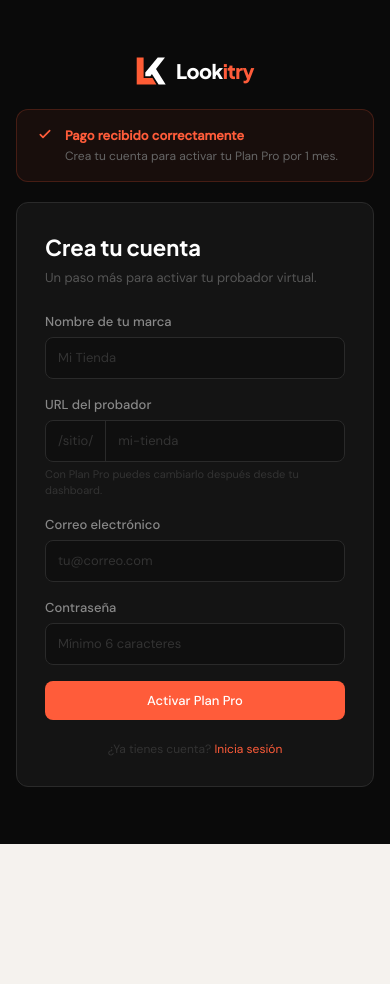
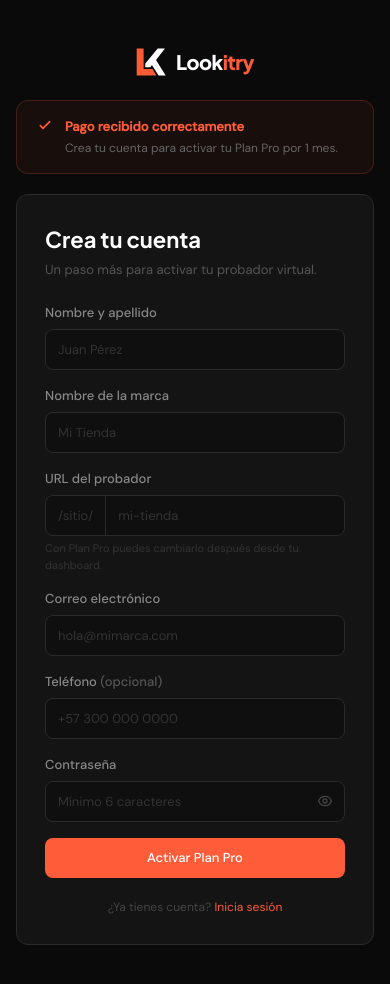
Before and after one commit to depper-IA/Lookitry, a Next.js app in the folder frontend/: page /registro-pro in a window 390 px wide. Shown: the top 984 px of the page. Before the commit the page ends 844 px from the top, so only its background shows below. Built offline with nearby package versions, Linux system fonts and the light colour scheme; no server answers.

Commit message:
fix: registro-pro - agregar todos los campos del trial (contact_name, phone, slug auto, password toggle, fingerprint)

```diff
--- a/frontend/src/app/registro-pro/page.tsx
+++ b/frontend/src/app/registro-pro/page.tsx
@@ -1,11 +1,38 @@
 'use client';
 
-import { useState, Suspense } from 'react';
+import { useState, useEffect, Suspense } from 'react';
 import { useSearchParams, useRouter } from 'next/navigation';
 import Link from 'next/link';
 import Image from 'next/image';
 
 const API_URL = process.env.NEXT_PUBLIC_API_URL || 'https://api.pruebalo.wilkiedevs.com';
+
+async function getFingerprint(): Promise<string | null> {
+  try {
+    const canvas = document.createElement('canvas');
+    const ctx = canvas.getContext('2d');
+    if (ctx) {
+      ctx.textBaseline = 'top';
+      ctx.font = '14px Arial';
+      ctx.fillText('fingerprint', 2, 2);
+    }
+    const nav = [
+      navigator.userAgent,
+      navigator.language,
+      screen.width + 'x' + screen.height,
+      new Date().getTimezoneOffset(),
+      canvas.toDataURL(),
+    ].join('|');
+    let hash = 0;
+    for (let i = 0; i < nav.length; i++) {
+      hash = ((hash << 5) - hash) + nav.charCodeAt(i);
+      hash |= 0;
+    }
+    return Math.abs(hash).toString(36);
+  } catch {
+    return null;
+  }
+}
 
 function IconCheck() {
   return (
@@ -17,9 +44,28 @@ function IconCheck() {
 
 function IconSpinner() {
   return (
-    <svg className="w-4 h-4 animate-spin" fill="none" viewBox="0 0 24 24" stroke="currentColor" strokeWidth={2}>
-      <path strokeLinecap="round" strokeLinejoin="round"
-        d="M4 4v5h.582m15.356 2A8.001 8.001 0 004.582 9m0 0H9m11 11v-5h-.581m0 0a8.003 8.003 0 01-15.357-2m15.357 2H15" />
+    <svg className="w-4 h-4 animate-spin" fill="none" viewBox="0 0 24 24">
+      <circle className="opacity-25" cx="12" cy="12" r="10" stroke="currentColor" strokeWidth="4" />
+      <path className="opacity-75" fill="currentColor" d="M4 12a8 8 0 018-8v8H4z" />
+    </svg>
+  );
+}
+
+function EyeIcon() {
+  return (
+    <svg className="w-4 h-4" fill="none" stroke="currentColor" viewBox="0 0 24 24">
+      <path strokeLinecap="round" strokeLinejoin="round" strokeWidth={2} d="M15 12a3 3 0 11-6 0 3 3 0 016 0z" />
+      <path strokeLinecap="round" strokeLinejoin="round" strokeWidth={2}
+        d="M2.458 12C3.732 7.943 7.523 5 12 5c4.478 0 8.268 2.943 9.542 7-1.274 4.057-5.064 7-9.542 7-4.477 0-8.268-2.943-9.542-7z" />
+    </svg>
+  );
+}
+
+function EyeOffIcon() {
+  return (
+    <svg className="w-4 h-4" fill="none" stroke="currentColor" viewBox="0 0 24 24">
+      <path strokeLinecap="round" strokeLinejoin="round" strokeWidth={2}
+        d="M13.875 18.825A10.05 10.05 0 0112 19c-4.478 0-8.268-2.943-9.543-7a9.97 9.97 0 011.563-3.029m5.858.908a3 3 0 114.243 4.243M9.878 9.878l4.242 4.242M9.88 9.88l-3.29-3.29m7.532 7.532l3.29 3.29M3 3l3.59 3.59m0 0A9.953 9.953 0 0112 5c4.478 0 8.268 2.943 9.543 7a10.025 10.025 0 01-4.132 5.411m0 0L21 21" />
     </svg>
   );
 }
@@ -31,29 +77,48 @@ function RegistroProContent() {
   const months = Number(searchParams.get('months') || 1);
   const ref = searchParams.get('ref') || '';
 
-  const [form, setForm] = useState({ name: '', email: '', password: '', slug: '' });
+  const [form, setForm] = useState({
+    contact_name: '',
+    name: '',
+    slug: '',
+    email: '',
+    phone: '',
+    password: '',
+  });
   const [errors, setErrors] = useState<Record<string, string>>({});
   const [loading, setLoading] = useState(false);
   const [apiError, setApiError] = useState('');
+  const [showPassword, setShowPassword] = useState(false);
+  const [fingerprint, setFingerprint] = useState<string | null>(null);
+
+  useEffect(() => {
+    getFingerprint().then(setFingerprint);
+  }, []);
 
   function handleChange(e: React.ChangeEvent<HTMLInputElement>) {
     const { name, value } = e.target;
-    setForm(prev => ({ ...prev, [name]: value }));
-    if (name === 'name' && !form.slug) {
-      setForm(prev => ({
-        ...prev,
-        slug: value.toLowerCase().replace(/[^a-z0-9\s-]/g, '').replace(/\s+/g, '-').replace(/-+/g, '-').trim(),
-      }));
+    if (name === 'name') {
+      const slug = value
+        .toLowerCase()
+        .normalize('NFD')
+        .replace(/[\u0300-\u036f]/g, '')
+        .replace(/[^a-z0-9\s-]/g, '')
+        .trim()
+        .replace(/\s+/g, '-');
+      setForm(prev => ({ ...prev, name: value, slug }));
+    } else {
+      setForm(prev => ({ ...prev, [name]: value }));
     }
     if (errors[name]) setErrors(prev => { const e = { ...prev }; delete e[name]; return e; });
   }
 
   function validate() {
     const e: Record<string, string> = {};
-    if (!form.name.trim() || form.name.length < 2) e.name = 'Mínimo 2 caracteres';
+    if (!form.contact_name.trim() || form.contact_name.trim().length < 3) e.contact_name = 'Mínimo 3 caracteres';
+    if (!form.name.trim() || form.name.trim().length < 2) e.name = 'Mínimo 2 caracteres';
+    if (!/^[a-z0-9-]{3,}$/.test(form.slug)) e.slug = 'Solo minúsculas, números y guiones (mín. 3 caracteres)';
     if (!/^[^\s@]+@[^\s@]+\.[^\s@]+$/.test(form.email)) e.email = 'Email inválido';
     if (form.password.length < 6) e.password = 'Mínimo 6 caracteres';
-    if (!/^[a-z0-9-]{3,}$/.test(form.slug)) e.slug = 'Solo minúsculas, números y guiones (mín. 3 caracteres)';
     setErrors(e);
     return Object.keys(e).length === 0;
   }
@@ -67,11 +132,12 @@ function RegistroProContent() {
       const res = await fetch(`${API_URL}/api/auth/register`, {
         method: 'POST',
         headers: { 'Content-Type': 'application/json' },
-        body: JSON.stringify({ name: form.name, email: form.email, password: form.password, slug: form.slug }),
+        body: JSON.stringify({ ...form, fingerprint }),
       });
       const data = await res.json();
       if (!res.ok) { setApiError(data.message || 'Error al crear la cuenta'); return; }
       localStorage.setItem('token', data.token);
+      localStorage.setItem('brandToken', data.token);
       localStorage.setItem('brand', JSON.stringify(data.brand));
       router.push(`/pago-exitoso?plan=PRO&months=${months}&ref=${ref}`);
     } catch {
@@ -85,7 +151,6 @@ function RegistroProContent() {
     <main className="min-h-screen flex items-center justify-center px-4 py-12 bg-[#0a0a0a]">
       <div className="w-full max-w-md">
 
-        {/* Logo */}
         <div className="flex justify-center mb-6">
           <Link href="/" className="flex items-center gap-2.5">
             <Image src="/logo.svg" alt="Lookitry" width={28} height={28} className="object-contain h-7 w-auto" priority />
@@ -95,7 +160,6 @@ function RegistroProContent() {
           </Link>
         </div>
 
-        {/* Confirmación de pago */}
         <div className="bg-[rgba(255,92,58,0.06)] border border-[rgba(255,92,58,0.2)] rounded-xl px-5 py-4 mb-5 flex items-start gap-3">
           <IconCheck />
           <div>
@@ -107,12 +171,8 @@ function RegistroProContent() {
         </div>
 
         <div className="bg-[#141414] border border-[#2a2a2a] rounded-xl p-7 md:p-8">
-          <h1 className="font-syne font-bold text-[22px] text-white mb-1">
-            Crea tu cuenta
-          </h1>
-          <p className="text-[13px] text-[#555] mb-6">
-            Un paso más para activar tu probador virtual.
-          </p>
+          <h1 className="font-syne font-bold text-[22px] text-white mb-1">Crea tu cuenta</h1>
+          <p className="text-[13px] text-[#555] mb-6">Un paso más para activar tu probador virtual.</p>
 
           {apiError && (
             <div className="bg-[#1f0f0f] border border-[#5a1a1a] text-[#ff6b6b] text-[13px] px-4 py-3 rounded-lg mb-5">
@@ -121,21 +181,37 @@ function RegistroProContent() {
           )}
 
           <form onSubmit={handleSubmit} className="space-y-4">
+
+            {/* Nombre y apellido */}
             <div>
-              <label className="block text-[13px] font-medium text-[#888] mb-1.5">Nombre de tu marca</label>
+              <label className="block text-[13px] font-medium text-[#888] mb-1.5">Nombre y apellido</label>
               <input
-                name="name" type="text" value={form.name} onChange={handleChange} placeholder="Mi Tienda"
+                name="contact_name" type="text" value={form.contact_name} onChange={handleChange}
+                placeholder="Juan Pérez" required minLength={3}
+                className={`w-full bg-[#0f0f0f] border ${errors.contact_name ? 'border-[#5a1a1a]' : 'border-[#2a2a2a]'} rounded-lg px-3 py-2.5 text-[13px] text-white placeholder-[#333] focus:outline-none focus:border-[#FF5C3A] transition-colors`}
+              />
+              {errors.contact_name && <p className="text-[11px] text-[#ff6b6b] mt-1">{errors.contact_name}</p>}
+            </div>
+
+            {/* Nombre de la marca */}
+            <div>
+              <label className="block text-[13px] font-medium text-[#888] mb-1.5">Nombre de la marca</label>
+              <input
+                name="name" type="text" value={form.name} onChange={handleChange}
+                placeholder="Mi Tienda" required
                 className={`w-full bg-[#0f0f0f] border ${errors.name ? 'border-[#5a1a1a]' : 'border-[#2a2a2a]'} rounded-lg px-3 py-2.5 text-[13px] text-white placeholder-[#333] focus:outline-none focus:border-[#FF5C3A] transition-colors`}
               />
               {errors.name && <p className="text-[11px] text-[#ff6b6b] mt-1">{errors.name}</p>}
             </div>
 
+            {/* Slug */}
             <div>
               <label className="block text-[13px] font-medium text-[#888] mb-1.5">URL del probador</label>
               <div className={`flex bg-[#0f0f0f] border ${errors.slug ? 'border-[#5a1a1a]' : 'border-[#2a2a2a]'} rounded-lg overflow-hidden focus-within:border-[#FF5C3A] transition-colors`}>
                 <span className="inline-flex items-center px-3 text-[#333] text-[13px] border-r border-[#2a2a2a]">/sitio/</span>
                 <input
-                  name="slug" type="text" value={form.slug} onChange={handleChange} placeholder="mi-tienda"
+                  name="slug" type="text" value={form.slug} onChange={handleChange}
+                  placeholder="mi-tienda" required
                   className="flex-1 px-3 py-2.5 text-[13px] text-white bg-transparent focus:outline-none placeholder-[#333]"
                 />
               </div>
@@ -143,21 +219,45 @@ function RegistroProContent() {
               <p className="text-[11px] text-[#333] mt-1">Con Plan Pro puedes cambiarlo después desde tu dashboard.</p>
             </div>
 
+            {/* Email */}
             <div>
               <label className="block text-[13px] font-medium text-[#888] mb-1.5">Correo electrónico</label>
               <input
-                name="email" type="email" value={form.email} onChange={handleChange} placeholder="tu@correo.com"
+                name="email" type="email" value={form.email} onChange={handleChange}
+                placeholder="hola@mimarca.com" required
                 className={`w-full bg-[#0f0f0f] border ${errors.email ? 'border-[#5a1a1a]' : 'border-[#2a2a2a]'} rounded-lg px-3 py-2.5 text-[13px] text-white placeholder-[#333] focus:outline-none focus:border-[#FF5C3A] transition-colors`}
               />
               {errors.email && <p className="text-[11px] text-[#ff6b6b] mt-1">{errors.email}</p>}
             </div>
 
+            {/* Teléfono (opcional) */}
+            <div>
+              <label className="block text-[13px] font-medium text-[#888] mb-1.5">
+                Teléfono <span className="text-[#555]">(opcional)</span>
+              </label>
+              <input
+                name="phone" type="tel" value={form.phone} onChange={handleChange}
+                placeholder="+57 300 000 0000"
+                className="w-full bg-[#0f0f0f] border border-[#2a2a2a] rounded-lg px-3 py-2.5 text-[13px] text-white placeholder-[#333] focus:outline-none focus:border-[#FF5C3A] transition-colors"
+              />
+            </div>
+
+            {/* Contraseña */}
             <div>
               <label className="block text-[13px] font-medium text-[#888] mb-1.5">Contraseña</label>
-              <input
-                name="password" type="password" value={form.password} onChange={handleChange} placeholder="Mínimo 6 caracteres"
-                className={`w-full bg-[#0f0f0f] border ${errors.password ? 'border-[#5a1a1a]' : 'border-[#2a2a2a]'} rounded-lg px-3 py-2.5 text-[13px] text-white placeholder-[#333] focus:outline-none focus:border-[#FF5C3A] transition-colors`}
-              />
+              <div className="relative">
+                <input
+                  name="password" type={showPassword ? 'text' : 'password'} value={form.password}
+                  onChange={handleChange} placeholder="Mínimo 6 caracteres" required minLength={6}
+                  className={`w-full bg-[#0f0f0f] border ${errors.password ? 'border-[#5a1a1a]' : 'border-[#2a2a2a]'} rounded-lg px-3 py-2.5 pr-10 text-[13px] text-white placeholder-[#333] focus:outline-none focus:border-[#FF5C3A] transition-colors`}
+                />
+                <button
+                  type="button" onClick={() => setShowPassword(v => !v)} tabIndex={-1}
+                  className="absolute right-3 top-1/2 -translate-y-1/2 text-[#444] hover:text-[#888] focus:outline-none transition-colors"
+                >
+                  {showPassword ? <EyeOffIcon /> : <EyeIcon />}
+                </button>
+              </div>
               {errors.password && <p className="text-[11px] text-[#ff6b6b] mt-1">{errors.password}</p>}
             </div>
 
@@ -165,12 +265,11 @@ function RegistroProContent() {
               type="submit" disabled={loading}
               className="w-full py-2.5 bg-[#FF5C3A] hover:bg-[#e84d2c] disabled:opacity-60 text-white font-medium rounded-lg transition-colors flex items-center justify-center gap-2 text-[13px] mt-2"
             >
-              {loading && <IconSpinner />}
-              {loading ? 'Creando cuenta...' : 'Activar Plan Pro'}
+              {loading ? <><IconSpinner /> Creando cuenta...</> : 'Activar Plan Pro'}
             </button>
           </form>
 
-          <p className="text-center text-[12px] text-[#333] mt-5">
+          <p className="text-center text-[12px] text-[#444] mt-5">
             ¿Ya tienes cuenta?{' '}
             <Link href="/login" className="text-[#FF5C3A] hover:underline">Inicia sesión</Link>
           </p>
```
